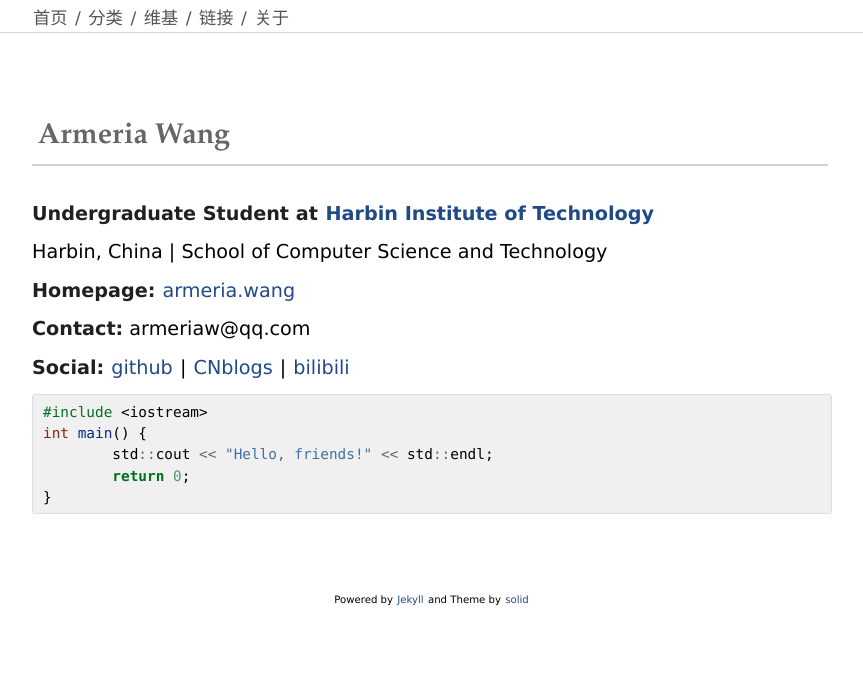
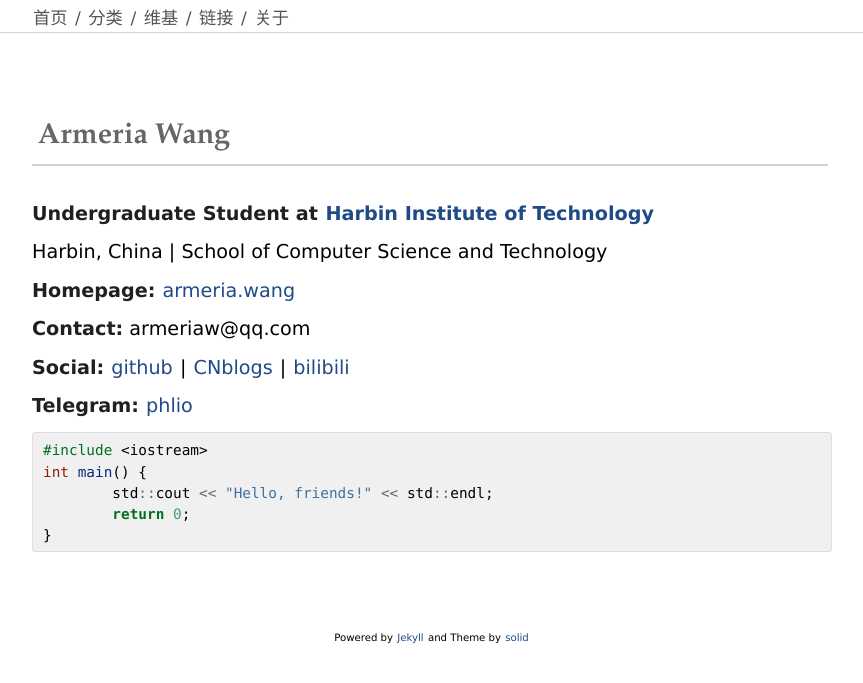
Before and after one commit to ArmeriaWang/ArmeriaWang.github.io, a Jekyll site: the page built from pages/about.md, in a window 1280 px wide. Shown: the top 683 px of the page, without its empty margins (208-1071 px from the left). Built offline with Jekyll 4.4.1, drawn with Linux system fonts in a browser that asks for light colours.

Commit message:
Update about.md

````diff
--- a/pages/about.md
+++ b/pages/about.md
@@ -16,6 +16,8 @@
 
 **Social:**  [github](http://github.com/armeriawang) \| [CNblogs](https://www.cnblogs.com/yearwhk/) \| [bilibili](https://space.bilibili.com/4812297)
 
+**Telegram:** [phlio](https://t.me/joinchat/JOzLghUKRn7yS7D1hX5GXg)
+
 ```c++
 #include <iostream>
 int main() {
````
